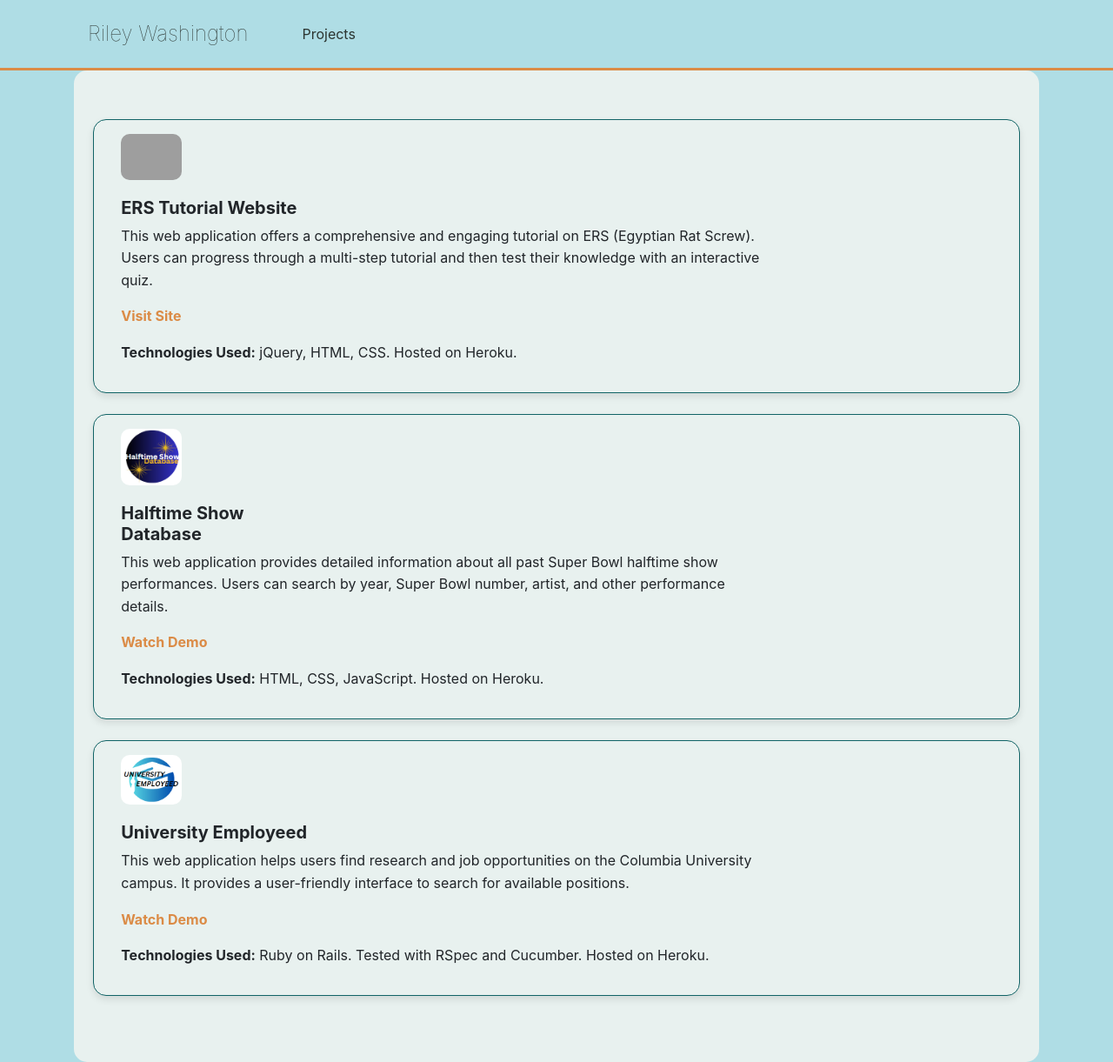
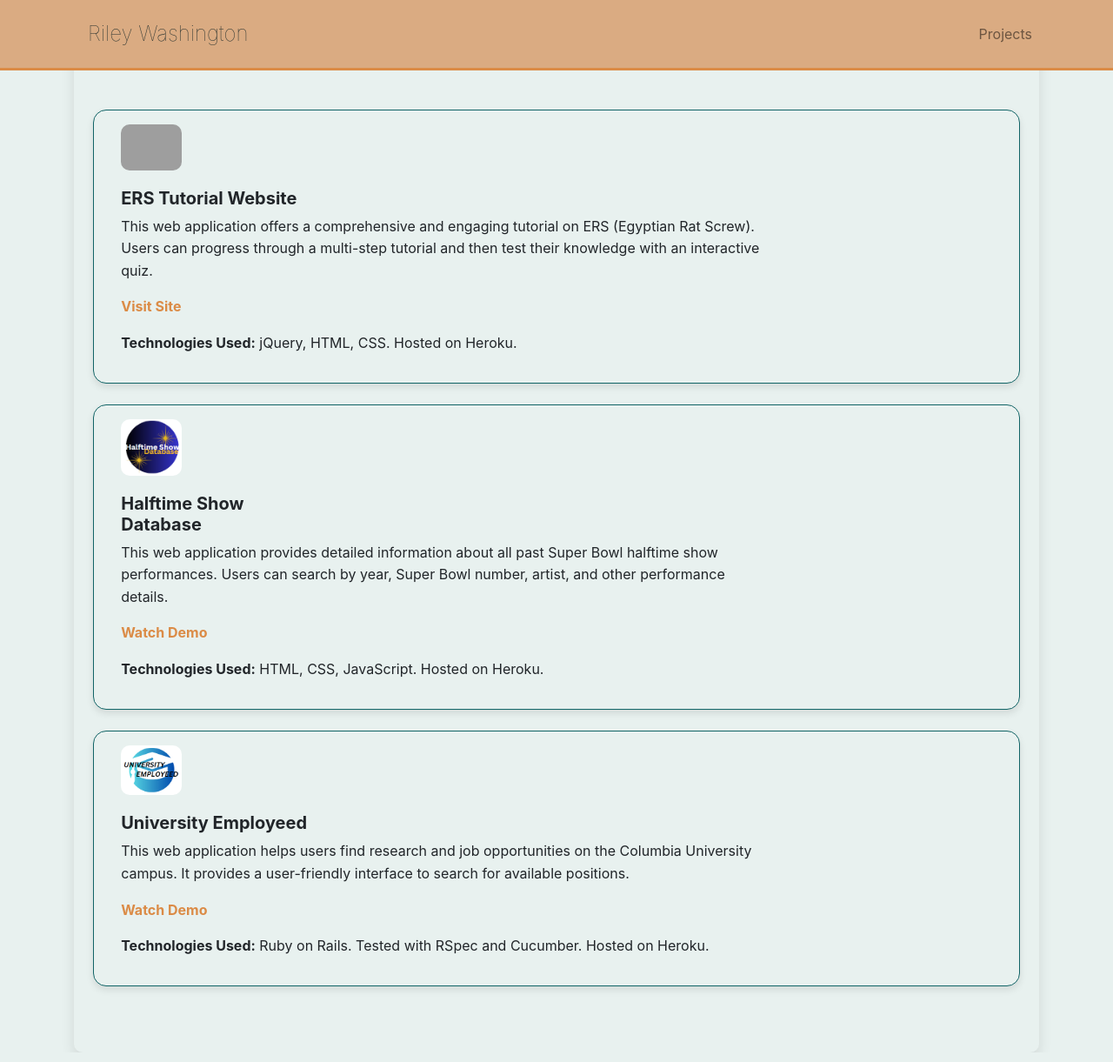
Before and after one commit to rew2155/PersonalWebsite, a Flask app: page /projects in a window 1280 px wide. Shown: the whole page at 87% size. Run offline with Flask 2, Linux system fonts and the light colour scheme; some libraries are stand-ins or nearby versions; some web fonts are replaced; grey boxes are pictures that could not be loaded.

Commit message:
more changes

```diff
--- a/static/css/r_home.css
+++ b/static/css/r_home.css
@@ -7,19 +7,23 @@
 }
 
 body {
-    background-color: #AFDDE5;
+    background-color:  #e8f1ef;
 }
 
 .navbar {
-    border-bottom: 1px solid #2C3531;
+    border-bottom: 3px solid #db8b46;
+    background-color: #daab82;
+    position:fixed;
+    width: 100%;
+    z-index:1100;
 }
 
 .nav-name {
-    font-weight: lighter;
     text-align: center;
     font-size: clamp(1rem, 2vw, 1.5rem);
     color: #2C3531;
     transition: font-size 0.3s ease;
+    font-weight: lighter;
 }
 
 .nav-name:hover {
@@ -27,8 +31,9 @@
 }
 
 .nav-projects {
-    color: #2C3531;
+    color: #3a4741;
     transition: font-size 0.3s ease;
+    font-weight: light;
 }
 
 .nav-projects:hover {
@@ -40,7 +45,8 @@
 .home-container {
     background-color: var(--light-blue);
     padding: 20px;
-    border-radius: 10px;
+    border-bottom-left-radius: 10px;
+    border-bottom-right-radius: 10px;
     box-shadow: 0 8px 16px rgba(0, 0, 0, 0.1);
 }
 
@@ -171,8 +177,10 @@
 
 .contains-entries{
     background-color: var(--light-blue);
-    border-radius: 15px;
+    border-bottom-left-radius: 10px;
+    border-bottom-right-radius: 10px;
     padding: 2%;
+    box-shadow: 0 8px 16px rgba(0, 0, 0, 0.1);
 }
 
 .resume-headers {
--- a/templates/projects.html
+++ b/templates/projects.html
@@ -5,6 +5,13 @@
 <div class="contains-entries">
 
 <div class="container">
+    <div class="space"></div>
+    <div class="space"></div>
+    <div class="space"></div>
+    <div class="space"></div>
+    <div class="space"></div>
+    <div class="space"></div>
+    <div class="space"></div>
     <div class="space"></div>
 </div>
 
--- a/templates/r_home.html
+++ b/templates/r_home.html
@@ -5,53 +5,38 @@
     <!-- Required meta tags -->
     <meta charset="utf-8">
     <meta name="viewport" content="width=device-width, initial-scale=1">
-     <link rel="icon" href="data:,">
+    <link rel="icon" href="data:,">
 
-    <!-- jquery -->
-    <script src="http://code.jquery.com/jquery-3.3.1.min.js"></script>
-    <script src="https://code.jquery.com/ui/1.12.0/jquery-ui.min.js"></script>
-    <script src="{{url_for('static', filename='function.js')}}"></script>
+    <!-- jQuery -->
+    <script src="https://code.jquery.com/jquery-3.6.0.min.js"></script>
+    <script src="https://code.jquery.com/ui/1.12.1/jquery-ui.min.js"></script>
+    <script src="{{ url_for('static', filename='function.js') }}"></script>
 
     <!-- Bootstrap CSS -->
-    <link rel="stylesheet" href="r_home.css">
     <link rel="stylesheet" href="http://code.jquery.com/ui/1.12.1/themes/base/jquery-ui.css">
     <link rel="stylesheet" href="https://stackpath.bootstrapcdn.com/bootstrap/4.2.1/css/bootstrap.min.css">
     <link rel="stylesheet" href="{{ url_for('static', filename='css/r_home.css') }}">
 
+    <!-- Google Fonts -->
     <link rel="preconnect" href="https://fonts.googleapis.com">
     <link rel="preconnect" href="https://fonts.gstatic.com" crossorigin>
     <link href="https://fonts.googleapis.com/css2?family=Mea+Culpa&display=swap" rel="stylesheet">
-
-    <link rel="preconnect" href="https://fonts.googleapis.com">
-    <link rel="preconnect" href="https://fonts.gstatic.com" crossorigin>
     <link href="https://fonts.googleapis.com/css2?family=Cuprum:ital@1&family=Mea+Culpa&display=swap" rel="stylesheet">
-
-    <link rel="preconnect" href="https://fonts.googleapis.com">
-    <link rel="preconnect" href="https://fonts.gstatic.com" crossorigin>
     <link href="https://fonts.googleapis.com/css2?family=Courgette&family=Cuprum:ital@1&family=Mea+Culpa&display=swap" rel="stylesheet">
 
     <title>Riley Washington</title>
-    <style>
-        body {
-            background-color:#AFDDE5;
-        }
-        .navbar {
-            border-bottom: 3px solid #db8b46;;
-        }
-    </style>
 </head>
 
 <body>
     <nav class="navbar navbar-expand-lg navbar-light">
         <div class="container">
             <a class="navbar-brand" href="/"><div class="nav-name nav-link">Riley Washington</div></a>
-            <button class="navbar-toggler" type="button" data-bs-toggle="collapse" data-bs-target="#navbarNavAltMarkup" aria-controls="navbarNavAltMarkup" aria-expanded="false" aria-label="Toggle navigation">
+            <button class="navbar-toggler" type="button" data-toggle="collapse" data-target="#navbarNavAltMarkup" aria-controls="navbarNavAltMarkup" aria-expanded="false" aria-label="Toggle navigation">
                 <span class="navbar-toggler-icon"></span>
             </button>
             <div class="collapse navbar-collapse" id="navbarNavAltMarkup">
-                <div class="navbar-nav">
-                    <span class="spacer"></span>
-                    <a class="nav-projects" href="/projects">Projects</a>
+                <div class="navbar-nav ml-auto">
+                    <a class="nav-item nav-link" href="/projects">Projects</a>
                 </div>
             </div>
         </div>
@@ -62,5 +47,8 @@
         {% endblock %}
     </div>
 
+    <!-- Bootstrap JS, Popper.js, and jQuery -->
+    <script src="https://cdnjs.cloudflare.com/ajax/libs/popper.js/1.14.6/umd/popper.min.js"></script>
+    <script src="https://stackpath.bootstrapcdn.com/bootstrap/4.2.1/js/bootstrap.min.js"></script>
 </body>
 </html>
--- a/templates/welcome.html
+++ b/templates/welcome.html
@@ -4,6 +4,9 @@
 {% block content %}
 <div class="row home-container">
     <div class="col-md-12">
+        <p></p>
+        <br>
+        <p></p>
         <p></p>
         <center><img class="homePic" src="{{ url_for('static', filename='attachments/pro_pic_front.png') }}" alt="Profile Picture"></center>
         <br>
@@ -32,7 +35,6 @@
             <p>
                 <strong>Columbia University, New York, NY</strong>
                 <br> August 2020 - May 2024
-                <br> GPA: 3.6
                 <br> B.A in Computer Science
                 <br> Concentration: East Asian Studies, Korea
             </p>
```
